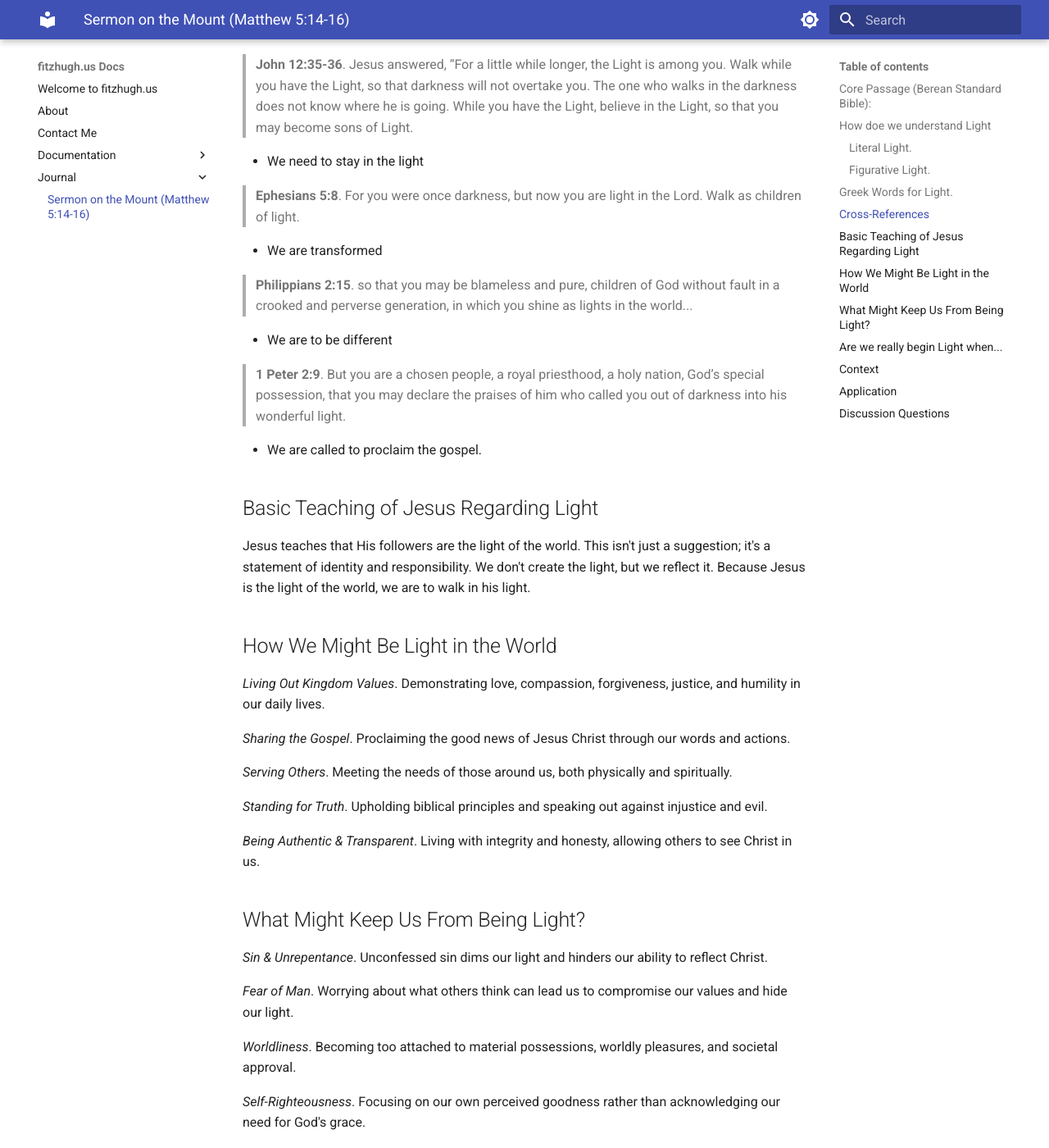
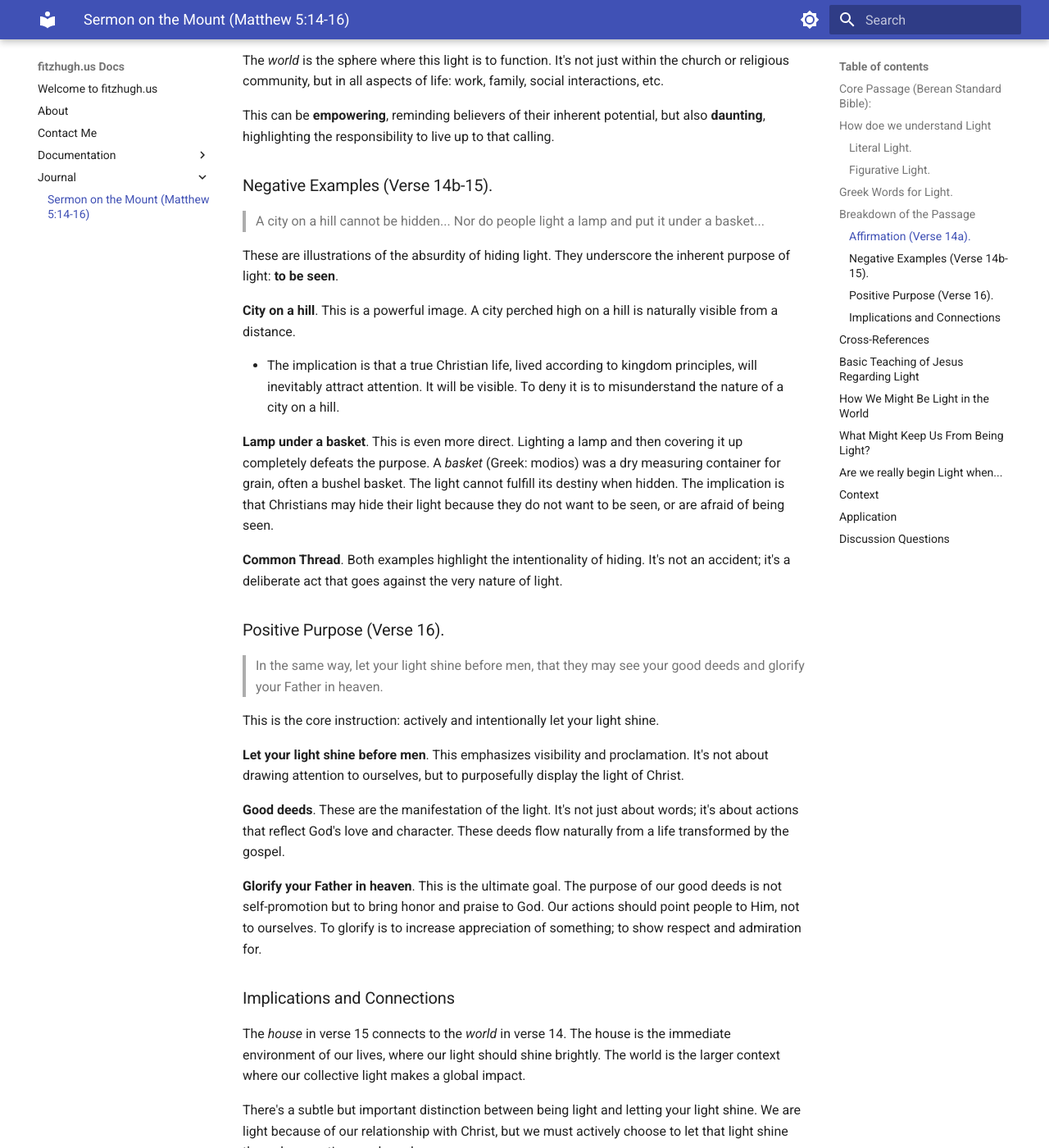
Before and after one commit to fitzland/octo-potato, an MkDocs documentation site: the page built from docs/journal/matt05-som-salt.md, in a window 1280 px wide and 1400 px high, scrolled down 1627 px. Shown: the whole window at 82% size. Built offline with MkDocs 1.6.1 and Material for MkDocs 9.7.7, drawn with Linux system fonts in a browser that asks for light colours; some of the changed text lies outside the part shown.

Commit message:
edit matt05-som-salt.md

```diff
--- a/docs/journal/matt05-som-salt.md
+++ b/docs/journal/matt05-som-salt.md
@@ -41,6 +41,54 @@ Think of oil lamps, candles, and torches.
 * It refers specifically to a container with a wick that burns oil, providing artificial light.
 
 * This brings the metaphor of the gospel light to a more personal setting, shining on all in the house.
+
+## Breakdown of the Passage
+
+The key components: affirmation, negative examples, and positive purpose. Let's expand on that a bit:
+
+### Affirmation (Verse 14a).
+
+> You are the light of the world.
+
+This is a declarative statement, not a suggestion. It establishes the identity of Jesus' followers as inherently light-bearing.
+
+The *world* is the sphere where this light is to function. It's not just within the church or religious community, but in all aspects of life: work, family, social interactions, etc.
+
+This can be **empowering**, reminding believers of their inherent potential, but also **daunting**, highlighting the responsibility to live up to that calling.
+
+### Negative Examples (Verse 14b-15).
+
+> A city on a hill cannot be hidden... Nor do people light a lamp and put it under a basket...
+
+These are illustrations of the absurdity of hiding light. They underscore the inherent purpose of light: **to be seen**.
+
+**City on a hill**. This is a powerful image. A city perched high on a hill is naturally visible from a distance.
+
+* The implication is that a true Christian life, lived according to kingdom principles, will inevitably attract attention. It will be visible. To deny it is to misunderstand the nature of a city on a hill.
+
+**Lamp under a basket**. This is even more direct. Lighting a lamp and then covering it up completely defeats the purpose. A *basket* (Greek: modios) was a dry measuring container for grain, often a bushel basket. The light cannot fulfill its destiny when hidden. The implication is that Christians may hide their light because they do not want to be seen, or are afraid of being seen.
+
+**Common Thread**. Both examples highlight the intentionality of hiding. It's not an accident; it's a deliberate act that goes against the very nature of light.
+
+### Positive Purpose (Verse 16).
+
+> In the same way, let your light shine before men, that they may see your good deeds and glorify your Father in heaven.
+
+This is the core instruction: actively and intentionally let your light shine.
+
+**Let your light shine before men**. This emphasizes visibility and proclamation. It's not about drawing attention to ourselves, but to purposefully display the light of Christ.
+
+**Good deeds**. These are the manifestation of the light. It's not just about words; it's about actions that reflect God's love and character. These deeds flow naturally from a life transformed by the gospel.
+
+**Glorify your Father in heaven**. This is the ultimate goal. The purpose of our good deeds is not self-promotion but to bring honor and praise to God. Our actions should point people to Him, not to ourselves. To glorify is to increase appreciation of something; to show respect and admiration for.
+
+### Implications and Connections
+
+The *house* in verse 15 connects to the *world* in verse 14. The house is the immediate environment of our lives, where our light should shine brightly. The world is the larger context where our collective light makes a global impact.
+
+There's a subtle but important distinction between being light and letting your light shine. We are light because of our relationship with Christ, but we must actively choose to let that light shine through our actions and words.
+
+The passage is not just about individual piety; it's about collective witness. The city on a hill is a community of believers whose combined light illuminates the world.
 
 ## Cross-References
 
@@ -116,6 +164,14 @@ Jesus is speaking to His disciples, those who have committed to following Him.
 
 Reflect on how you can better reflect Christ's light in your own sphere of influence.
 
+Discuss the different ways "good deeds" can manifest in contemporary life. (e.g., acts of service, advocacy for justice, ethical business practices, creative arts, etc.).
+
+Address the potential for misunderstanding the concept of "good deeds." (e.g., doing good deeds for selfish motives, equating good deeds with earning salvation).
+
+Explore the tension between humility and letting your light shine. (How can we avoid pride while still being visible witnesses for Christ?)
+
+Brainstorm practical ways to "let your light shine" in specific contexts. (e.g., at work, at school, in the community, online).
+
 ## Discussion Questions
 
 In what areas of your life do you feel you are shining light effectively?
```
